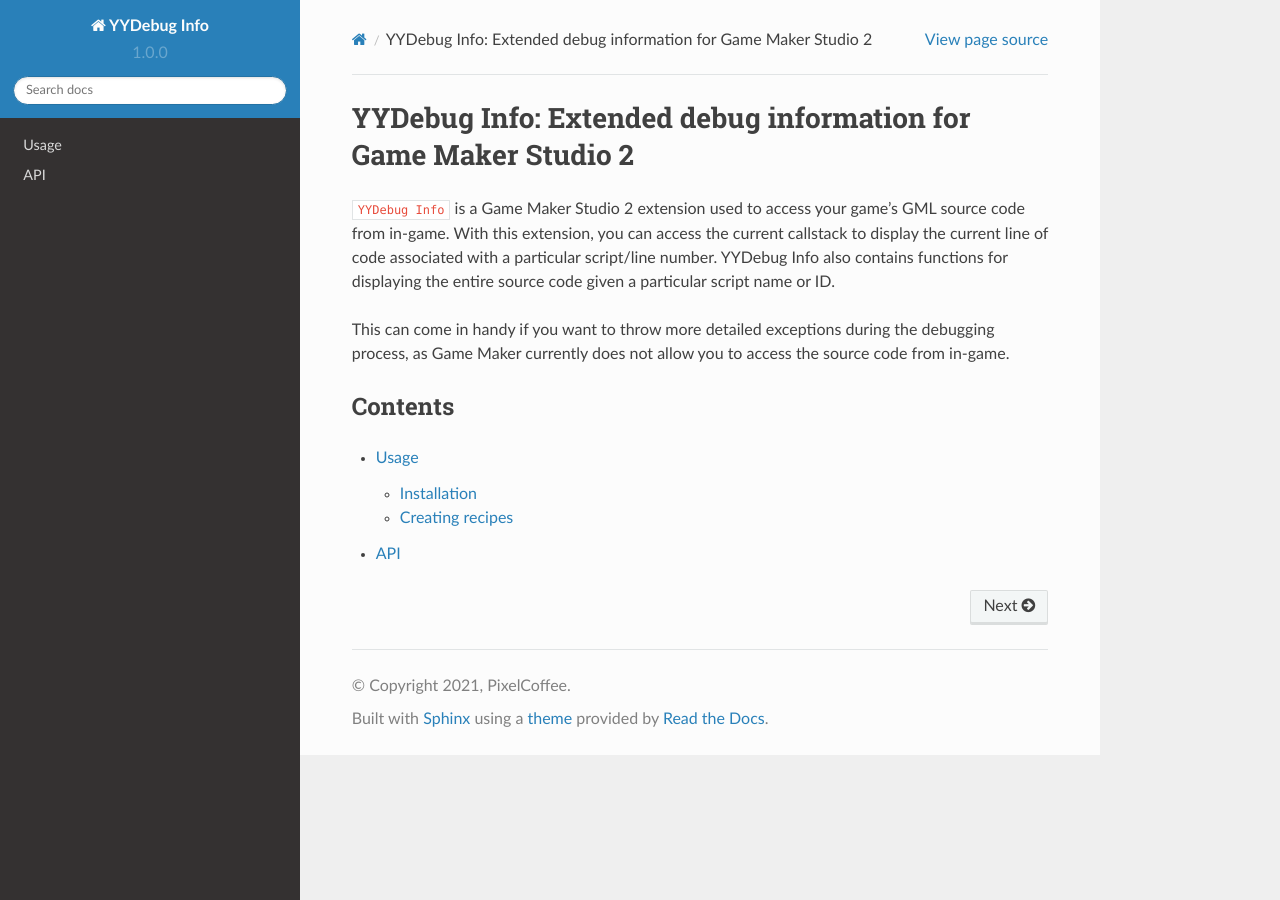
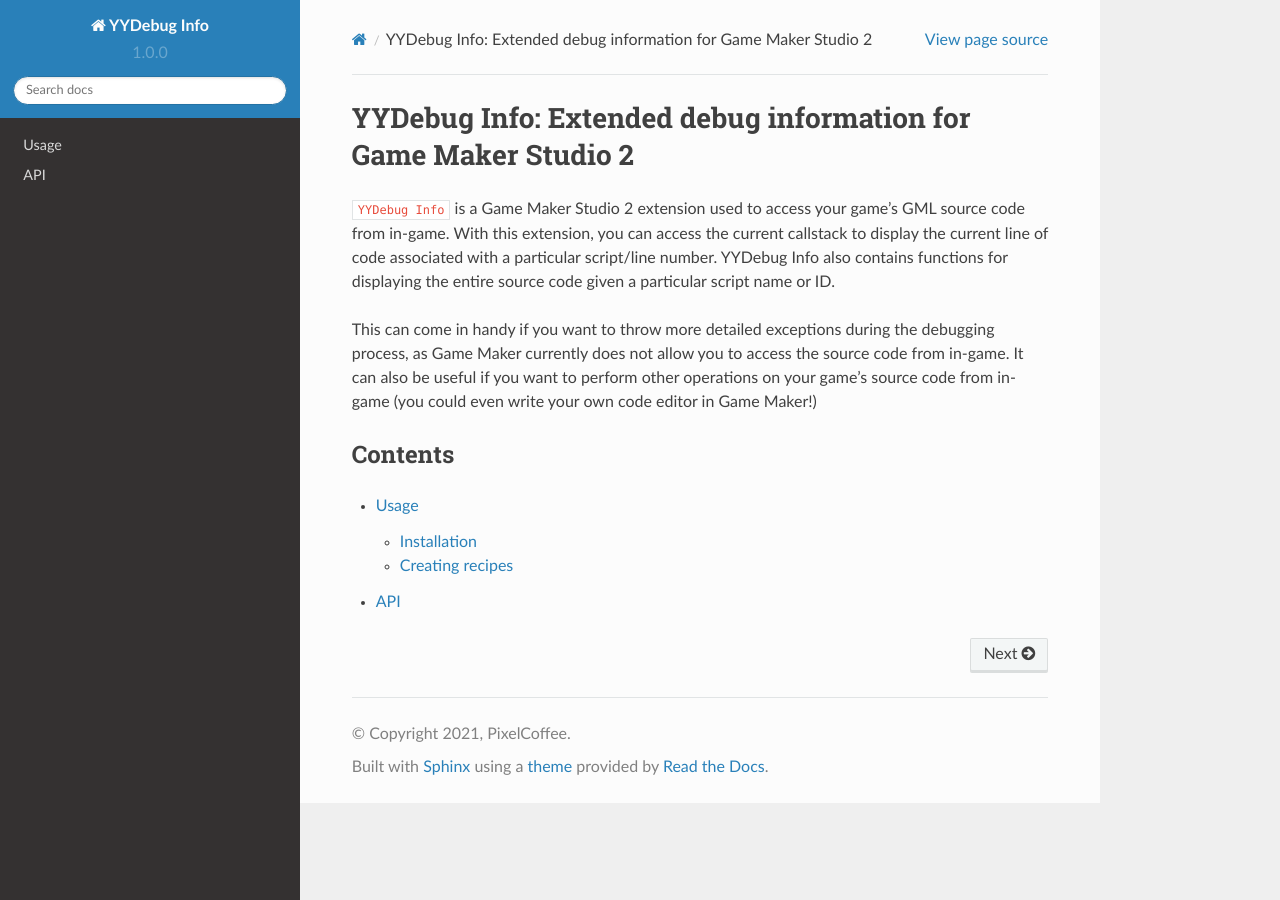
Before and after one commit to pixel-coffee/yydebuginfodocs, a Sphinx documentation site: the page built from docs/source/index.rst, in a window 1280 px wide. Built offline with Sphinx 7.4.7 and the Read the Docs theme 2.0.0, drawn with Linux system fonts in a browser that asks for light colours.

Commit message:
Update index.rst

```diff
--- a/docs/source/index.rst
+++ b/docs/source/index.rst
@@ -6,6 +6,7 @@
 YYDebug Info also contains functions for displaying the entire source code given a particular script name or ID.
 
 This can come in handy if you want to throw more detailed exceptions during the debugging process, as Game Maker currently does not allow you to access the source code from in-game.
+It can also be useful if you want to perform other operations on your game's source code from in-game (you could even write your own code editor in Game Maker!)
 
 Contents
 --------
```
